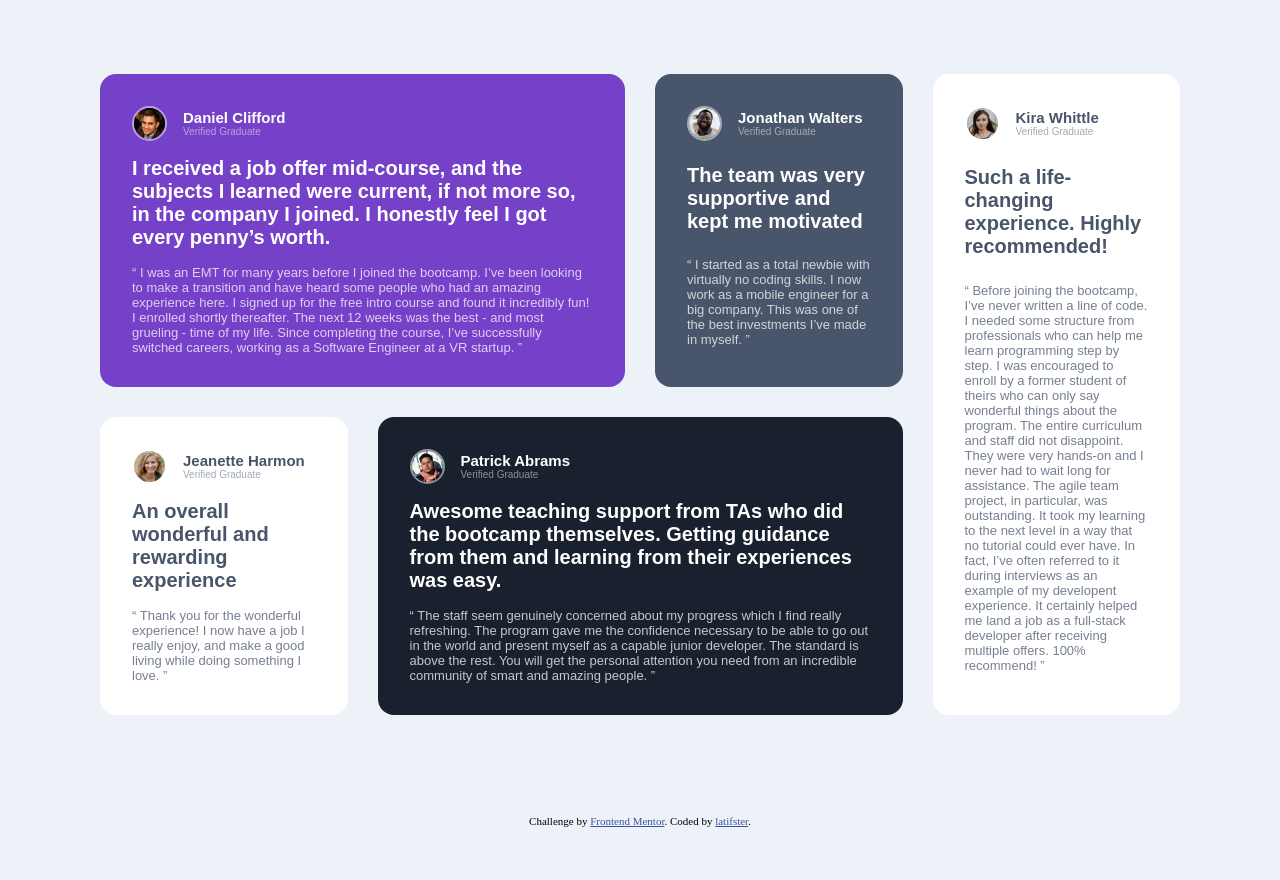
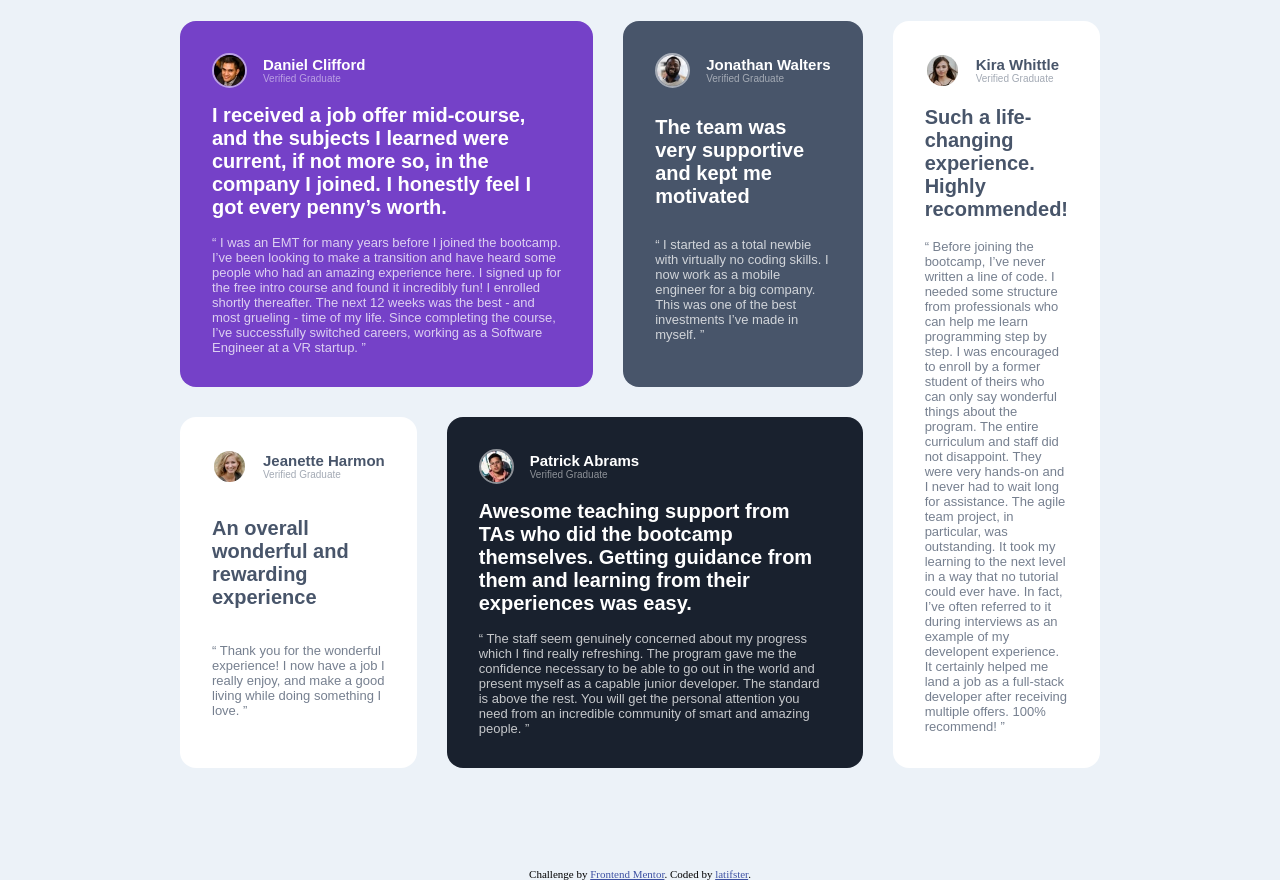
Before and after one commit to latifster/testimonials-grid-section-main, a plain HTML site: page index.html in a window 1280 px wide. Before the commit the page ends 827 px from the top, so only its background shows below. Drawn offline with Linux system fonts and the light colour scheme.

Commit message:
small fix

```diff
--- a/style.css
+++ b/style.css
@@ -89,6 +89,9 @@ section .secondary-info {
 
 @media (min-width: 1024px) {
 
+    body {
+        padding: 5rem;
+    }
     main {
         margin: 0;
         padding: 100px;
```
